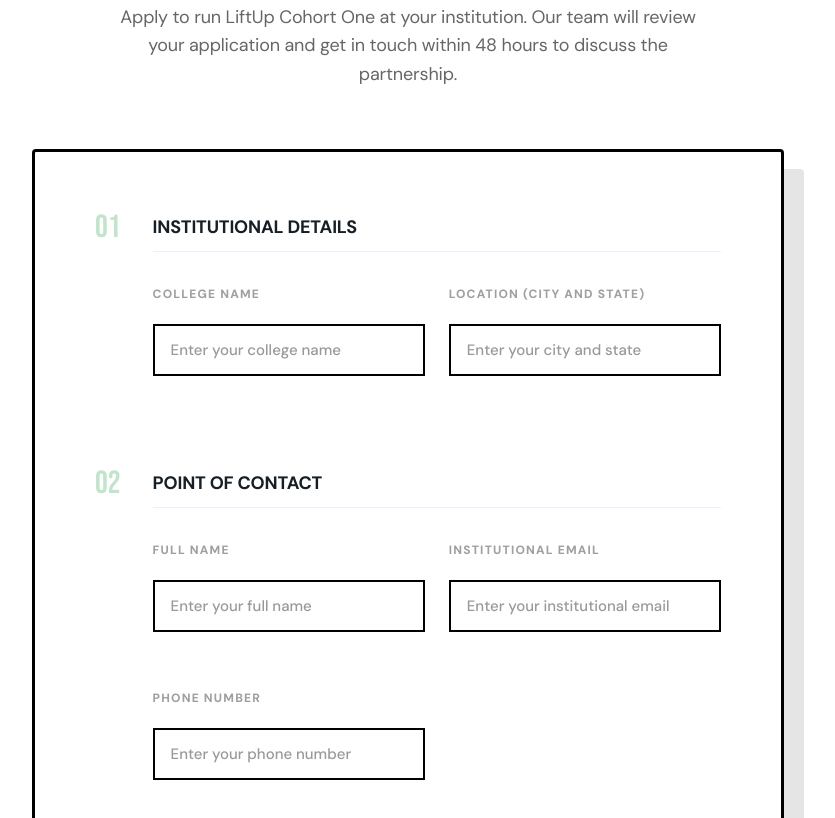
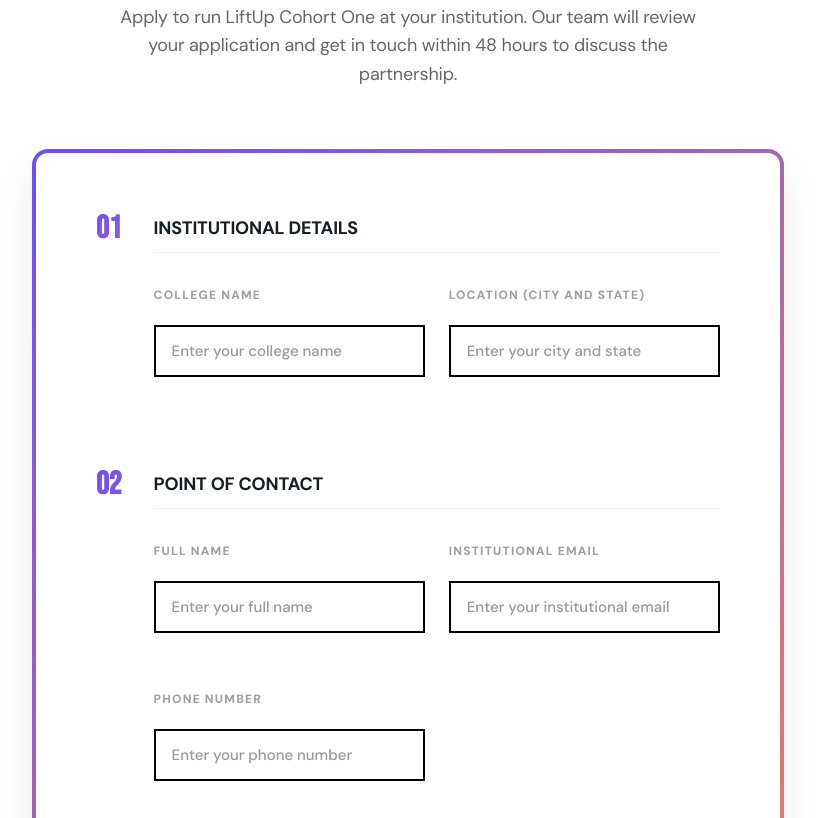
Before and after one commit to SuryaVignesh06/liftup2, a website built with Vite: page apply.html in a window 1280 px wide. Shown: the part 502-1320 px from the top of the page, without its empty margins (232-1067 px from the left). Built offline with nearby package versions, Linux system fonts and the light colour scheme; a web font is replaced by a local one.

Commit message:
Apply LiftUp brand styling to institutional application form

```diff
--- a/src/style.css
+++ b/src/style.css
@@ -3469,12 +3469,13 @@ button {
 }
 
 .apply-form-glass {
-  background: #ffffff;
-  border: 3px solid #000;
-  border-radius: 4px;
+  background: linear-gradient(#ffffff, #ffffff) padding-box,
+              linear-gradient(135deg, var(--vibrant-purple), var(--vibrant-orange)) border-box;
+  border: 4px solid transparent;
+  border-radius: 16px;
   padding: 60px;
   position: relative;
-  box-shadow: 20px 20px 0px rgba(0, 0, 0, 0.1);
+  box-shadow: 0 20px 40px rgba(0, 0, 0, 0.08);
   overflow: hidden;
 }
 
@@ -3488,8 +3489,11 @@ button {
 .step-num {
   font-family: 'Bebas Neue', sans-serif;
   font-size: 32px;
-  color: var(--g-green);
-  opacity: 0.3;
+  background: linear-gradient(135deg, var(--vibrant-purple), var(--vibrant-orange));
+  -webkit-background-clip: text;
+  background-clip: text;
+  -webkit-text-fill-color: transparent;
+  font-weight: 700;
   line-height: 1;
 }
 
```
